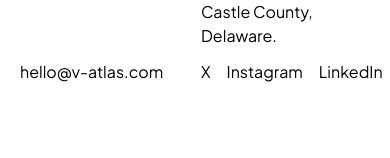
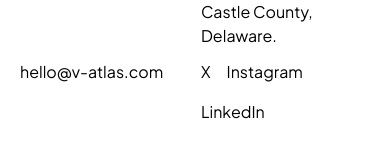
Before and after one commit to v-atlas/v-atlas-landing, a Next.js app: page / in a window 390 px wide. Shown: the part 3652-3810 px from the top of the page. Built offline with nearby package versions, Linux system fonts and the light colour scheme.

Commit message:
refactor: update footer

```diff
--- a/app/components/Home/Footer.tsx
+++ b/app/components/Home/Footer.tsx
@@ -4,11 +4,11 @@ const Footer = () => {
       <div className='sm:w-[80vw] lg:w-full max-w-6xl mx-auto px-5'>
         <div className='pt-16 pb-12 px-5 md:px-12 bg-black text-antiflash-white rounded-3xl mb-20'>
           <h2 className='mb-7 text-3xl md:text-6xl font-bold'>Join the waitlist</h2>
-          <p className='mb-12 md:text-lg md:w-2/3'>
+          <p className='mb-12 md:text-lg sm:w-2/3 lg:w-2/4'>
             Enter your email address to join our mailing list and be the first
             to know when V-ATLAS is ready
           </p>
-          <div className='p-2 flex flex-col md:flex-row gap-2 md:w-2/3 rounded-lg shadow-lg'>
+          <div className='p-2 flex flex-col md:flex-row gap-2 lg:w-2/3 rounded-lg shadow-lg'>
             <div className='md:w-[70%]'>
               <input
                 className='w-full h-full text-black p-4 md:p-2 bg-antiflash-white border rounded-lg border-honolulu-blue'
@@ -27,7 +27,7 @@ const Footer = () => {
             251 Little Falls Drive, Wilmington, New Castle County, Delaware.
           </div>
           <div>hello@v-atlas.com</div>
-          <div className='flex gap-4'>
+          <div className='flex gap-4 flex-wrap'>
             <div>X</div>
             <div>Instagram</div>
             <div>LinkedIn</div>
```
